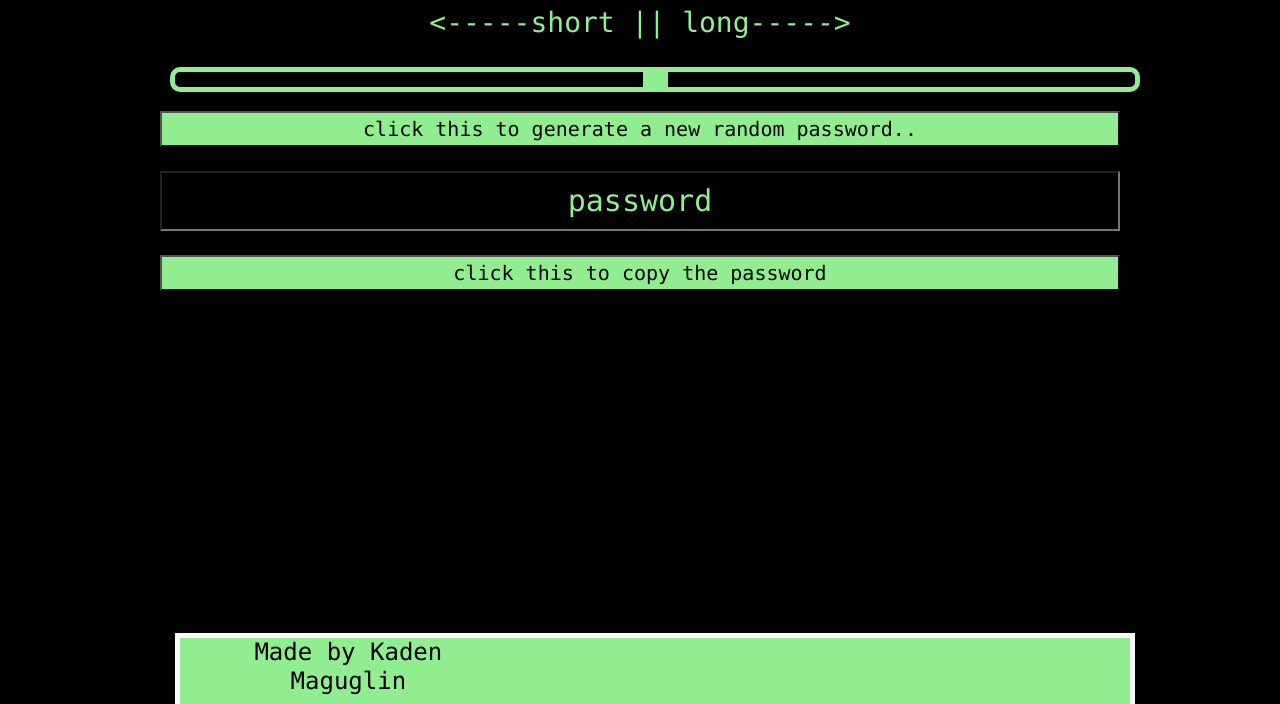
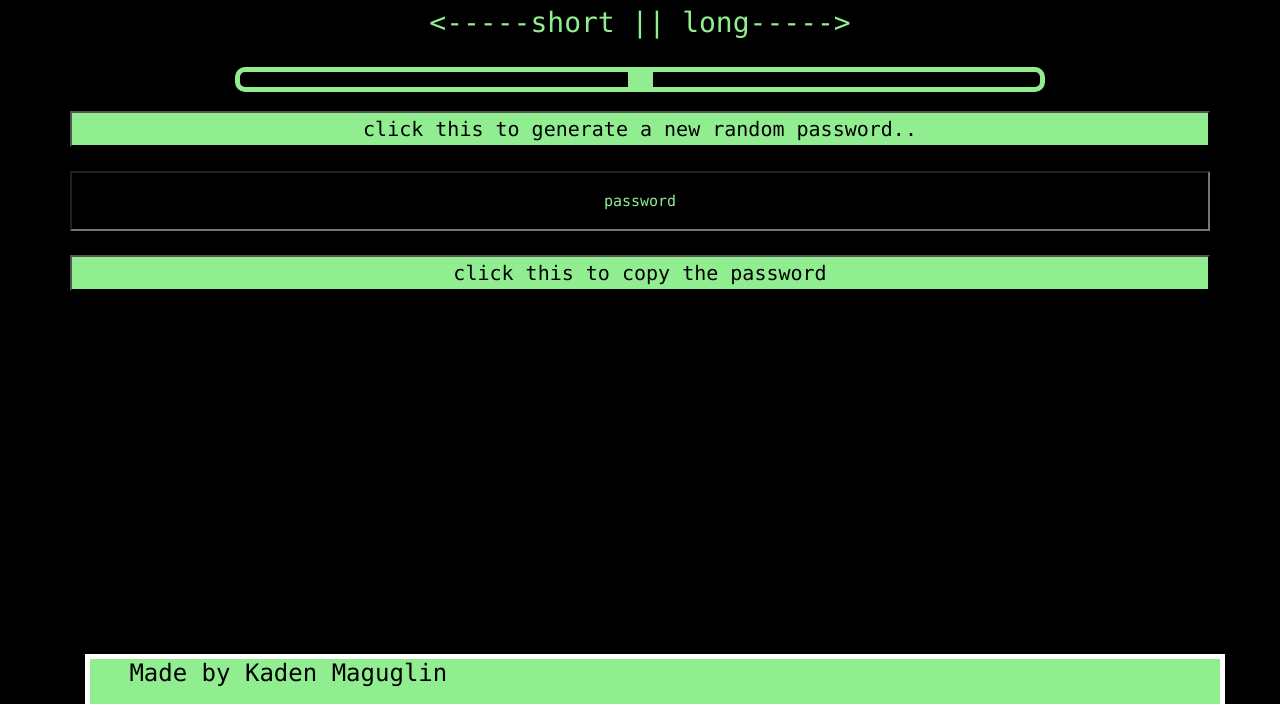
Before and after one commit to Kadenmaguglin/hw3, a plain HTML site: page index.html in a window 1280 px wide. Shown: the part 96-800 px from the top of the page. Drawn offline with nearby package versions, Linux system fonts and the light colour scheme.

Commit message:
updated style.css

```diff
--- a/style.css
+++ b/style.css
@@ -5,20 +5,27 @@ body{
 .container{
     margin-left: auto;
     margin-right: auto;
-    width: 960px;
+    width: 1220px;
 
 }
 
 .sliderContainer{
     margin-left:auto;
     margin-right:auto;
-    width:960px;
+    width:800px;
+}
+
+.shortLong{
+    margin-left:auto;
+    margin-right:auto;
+    width:1220px;
+    text-align: center;
 }
 
 #slider{
     margin-left: auto;
     margin-right: auto;
-    width:600px;
+    width:800px;
     -webkit-appearance: none;
     height: 15px;
     border-radius: 5px;
@@ -38,7 +45,7 @@ body{
 .passwordButton{
     margin-left: auto;
     margin-right: auto;
-    width: 960px;
+    width: 1220px;
     background-color:lightgreen;
     color:black;
     font-family: "Lucida Console", Monaco, monospace;
@@ -50,7 +57,7 @@ color: white;
 .copyButton{
     margin-left: auto;
     margin-right: auto;
-    width: 960px;
+    width: 1220px;
     background-color:lightgreen;
     color:black;
     font-family: "Lucida Console", Monaco, monospace;
@@ -62,20 +69,20 @@ color: white;
 #passwordField{
     margin-left: auto;
     margin-right: auto;
-    width: 955px;
+    width: 1215px;
     text-align: center;
     color:lightgreen;
     background-color:black;
     height:60px;
     font-family: "Lucida Console", Monaco, monospace;
-    font-size: 30px;
+    font-size: 15px;
 }
 
 h1{
     margin-left: auto;
     margin-right: auto;
     color: lightgreen;
-    width: 960px;
+    width: 1220px;
     text-align: center;
     font-family: "Lucida Console", Monaco, monospace;
 }
@@ -83,7 +90,7 @@ h2{
     margin-left: auto;
     margin-right: auto;
     color: lightgreen;
-    width: 960px;
+    width: 1220px;
     text-align: center;
     font-family: "Lucida Console", Monaco, monospace;
 }
@@ -101,13 +108,15 @@ h3{
     border-style:solid;
     border-width: 5px 5px 0px 5px;
     border-color: white;
-    display: table;
     text-align: center;
-    margin-left: auto;
-    margin-right: auto;
     position: fixed;
     bottom:0;
-    width: 960px;
+    width: 1140px;
     color: black;
     height: 50px;
 }
+
+.footerText{
+    text-align: center;
+    font-family: "Lucida Console", Monaco, monospace;
+}
```
